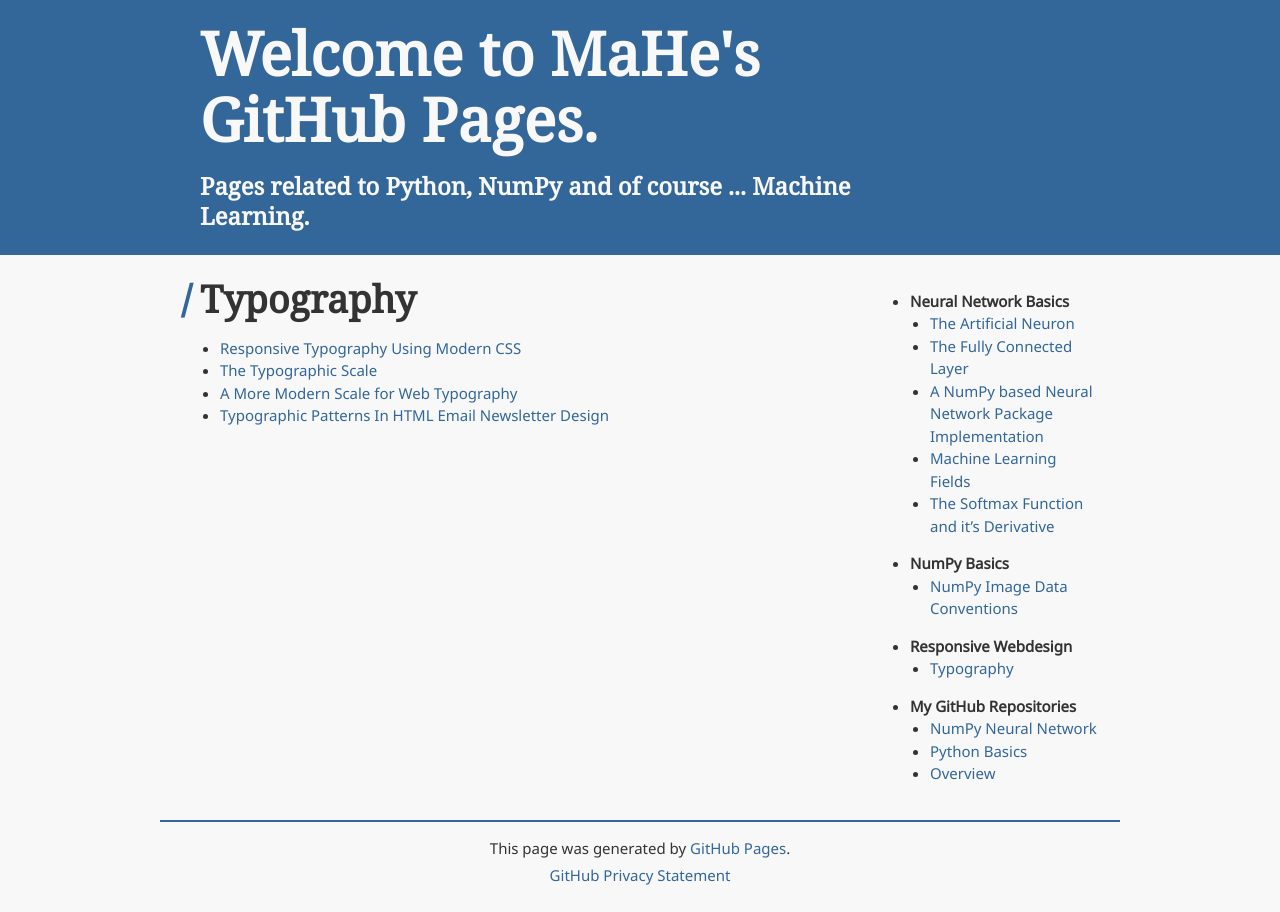
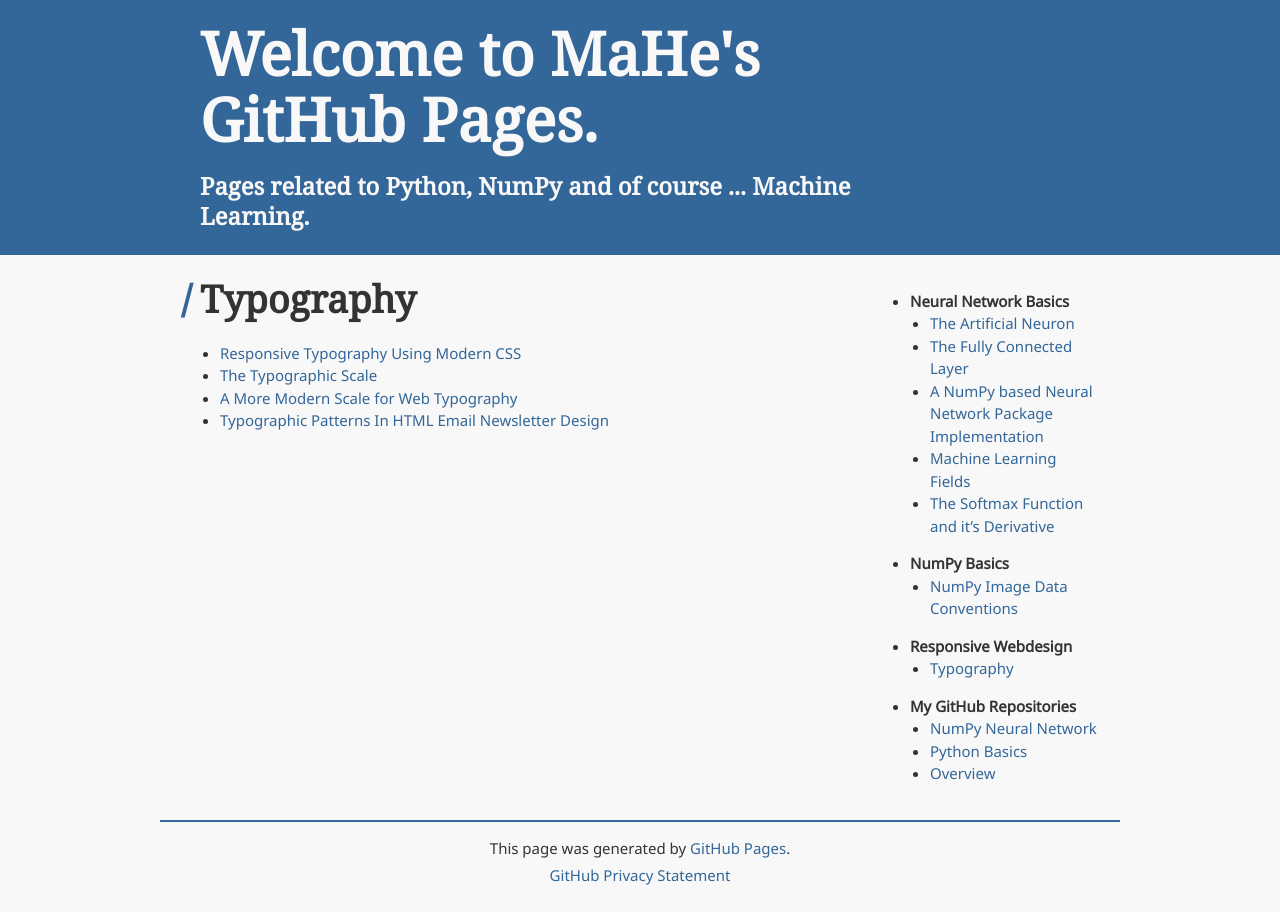
Before and after one commit to m-a-h-e/m-a-h-e.github.io, a Jekyll site: the page built from typography.md, in a window 1280 px wide. Built offline with Jekyll 4.4.1, drawn with Linux system fonts in a browser that asks for light colours; our own code applies the rules of GitHub Pages for plain Markdown files.

Commit message:
larger h1 margin

```diff
--- a/assets/css/style.scss
+++ b/assets/css/style.scss
@@ -154,11 +154,8 @@ h1, h2, h3, h4 {
     margin-top: 0;
     margin-bottom: 8px;
 }
-#header h1 {
+h1 {
     margin-bottom: 20px;
-}
-#content h1 {
-    margin-bottom: 15px;
 }
 
 p.caption {
```
